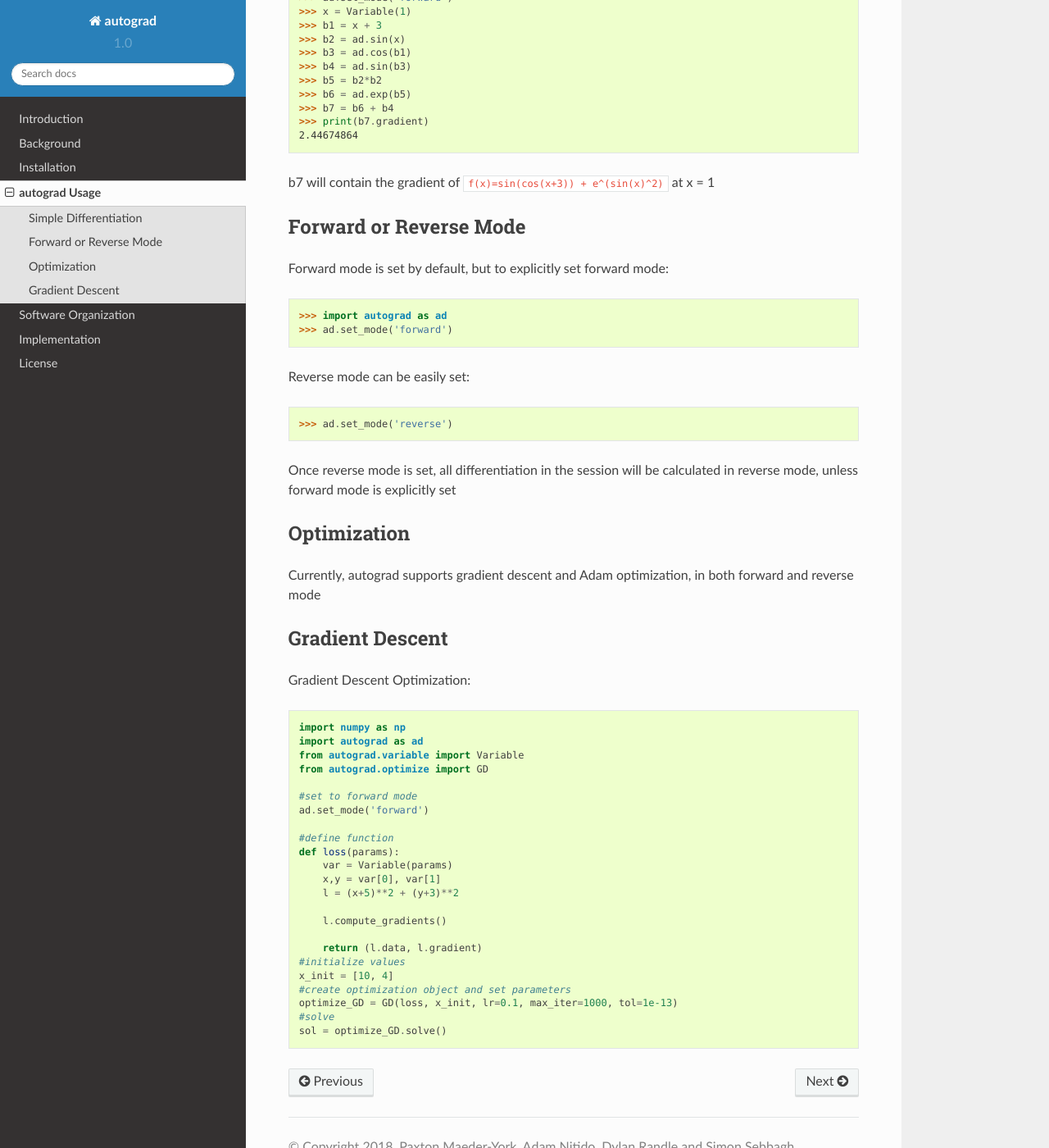
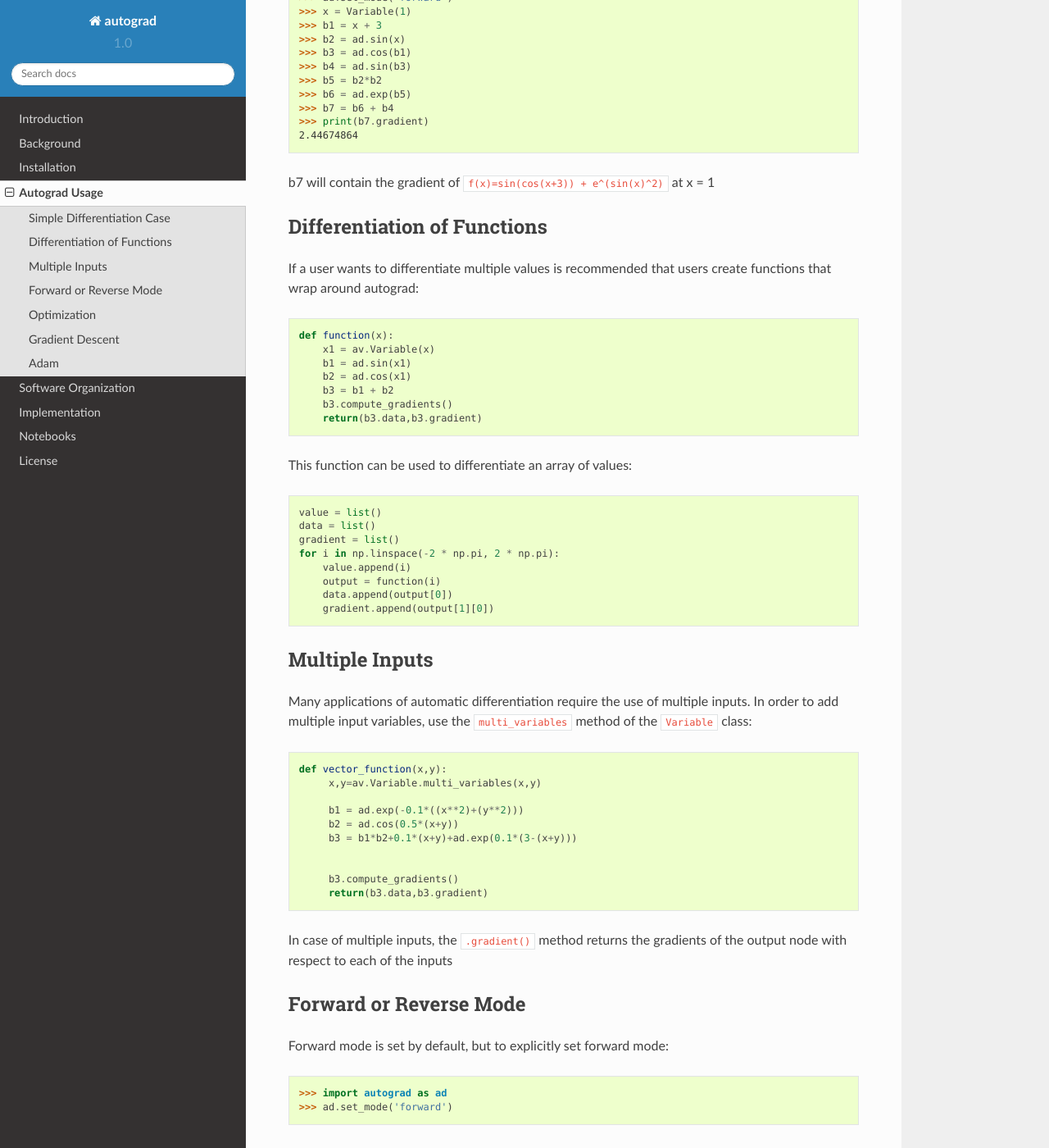
Before and after one commit to cs207-project-group4/cs207-FinalProject, a Sphinx documentation site: the page built from docs/usage.rst, in a window 1280 px wide and 1400 px high, scrolled down 727 px. Shown: the whole window at 82% size. Built offline with Sphinx 7.4.7 and the Read the Docs theme 2.0.0, drawn with Linux system fonts in a browser that asks for light colours; formulas are drawn with MathJax 3; some of the changed text lies outside the part shown.

Commit message:
updated docs, added usage and notebooks

```diff
--- a/docs/usage.rst
+++ b/docs/usage.rst
@@ -1,10 +1,10 @@
-autograd Usage
+Autograd Usage
 ==============
 
 Additional resources are available in Demo_Notebook.ipynb - make sure to have matplotlib installed if you want to run the Demo_Notebook
 
-Simple Differentiation
-------------------------
+Simple Differentiation Case
+----------------------------
 
 Example: How to differentiate ``f(x) = sin(x) + cos(x)`` at x = pi::
 
@@ -41,6 +41,53 @@ Example: How to differentiate ``f(x)=sin(cos(x+3)) + e^(sin(x)^2)`` at x = 1::
 b7 will contain the gradient of ``f(x)=sin(cos(x+3)) + e^(sin(x)^2)`` at x = 1
 
 
+
+Differentiation of Functions
+-----------------------------
+
+If a user wants to differentiate multiple values is recommended that users create functions that wrap around autograd::
+
+    def function(x):
+        x1 = av.Variable(x)
+        b1 = ad.sin(x1)
+        b2 = ad.cos(x1)
+        b3 = b1 + b2
+        b3.compute_gradients()
+        return(b3.data,b3.gradient)
+
+This function can be used to differentiate an array of values::
+
+    value = list()
+    data = list()
+    gradient = list()
+    for i in np.linspace(-2 * np.pi, 2 * np.pi):
+        value.append(i)
+        output = function(i)
+        data.append(output[0])
+        gradient.append(output[1][0])
+
+
+Multiple Inputs
+----------------
+
+Many applications of automatic differentiation require the use of multiple inputs. In order to add multiple input variables, use the ``multi_variables`` method of the ``Variable`` class::
+
+    def vector_function(x,y):
+         x,y=av.Variable.multi_variables(x,y)
+
+         b1 = ad.exp(-0.1*((x**2)+(y**2)))
+         b2 = ad.cos(0.5*(x+y))
+         b3 = b1*b2+0.1*(x+y)+ad.exp(0.1*(3-(x+y)))
+
+
+         b3.compute_gradients()
+         return(b3.data,b3.gradient)
+
+
+In case of multiple inputs, the ``.gradient()`` method returns the gradients of the output node with respect to each of the inputs
+
+
+
 Forward or Reverse Mode
 -----------------------
 
@@ -51,25 +98,28 @@ Forward mode is set by default, but to explicitly set forward mode::
 
 Reverse mode can be easily set::
 
+    >>> import autograd as ad
     >>> ad.set_mode('reverse')
 
-Once reverse mode is set, all differentiation in the session will be calculated in reverse mode, unless forward mode is explicitly set
+Once reverse mode is set, all differentiation in the session will be calculated in reverse mode, unless forward mode is explicitly set.::
+
+    >>> import autograd as ad
+    >>> ad.set_mode('reverse')
+    >>> ad.set_mode('forward')
+
+The resulting setting it forward mode
 
 
 Optimization
 ------------
 
-Currently, autograd supports gradient descent and Adam optimization, in both forward and reverse mode
+Currently, autograd supports gradient descent and Adam optimization, in both forward and reverse mode.
 
-Gradient Descent
-----------------
-
-Gradient Descent Optimization::
+Optimization Setup::
 
     import numpy as np
     import autograd as ad
     from autograd.variable import Variable
-    from autograd.optimize import GD
 
     #set to forward mode
     ad.set_mode('forward')
@@ -83,9 +133,40 @@ Gradient Descent Optimization::
         l.compute_gradients()
 
         return (l.data, l.gradient)
+
+
+Gradient Descent
+----------------
+Autograd has implemented `Gradient Descent <https://en.wikipedia.org/wiki/Gradient_descent>`_.
+
+Gradient Descent Optimization::
+
+    #import gradient descent
+    from autograd.optimize import GD
+
     #initialize values
     x_init = [10, 4]
+
     #create optimization object and set parameters
     optimize_GD = GD(loss, x_init, lr=0.1, max_iter=1000, tol=1e-13)
+
     #solve
     sol = optimize_GD.solve()
+
+Adam
+-----
+Autograd has implemented the Adam Optimizer: `Adam: A Method for Stochastic Optimization <https://arxiv.org/abs/1412.6980>`_.
+
+Adam Optimization::
+
+    #import Adam Optimizer
+    from autograd.optimize import Adam
+
+    #initialize values
+    x_init = [10, 4]
+
+    #create optimization object and set parameters
+    adam = Adam(loss, x_init, lr=0.1, max_iter=1000, tol=1e-13)
+
+    #solve
+    sol = adam.solve()
```
Also changed, not shown: docs/index.rst (+17 -3 lines), docs/notebooks.rst (added, +14 -0 lines).
